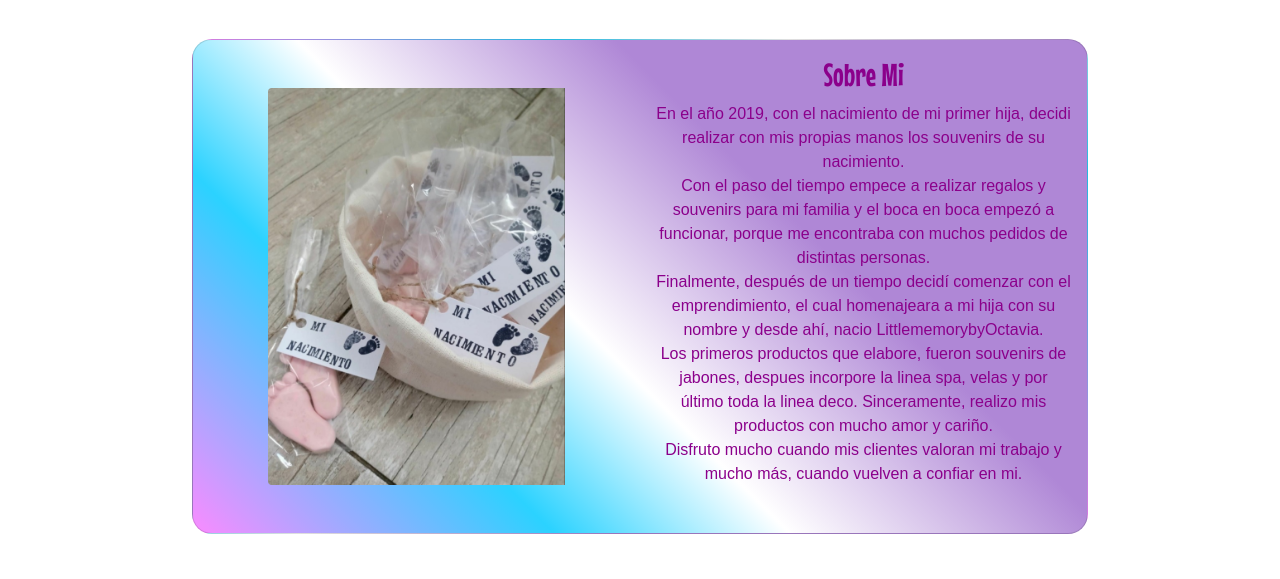
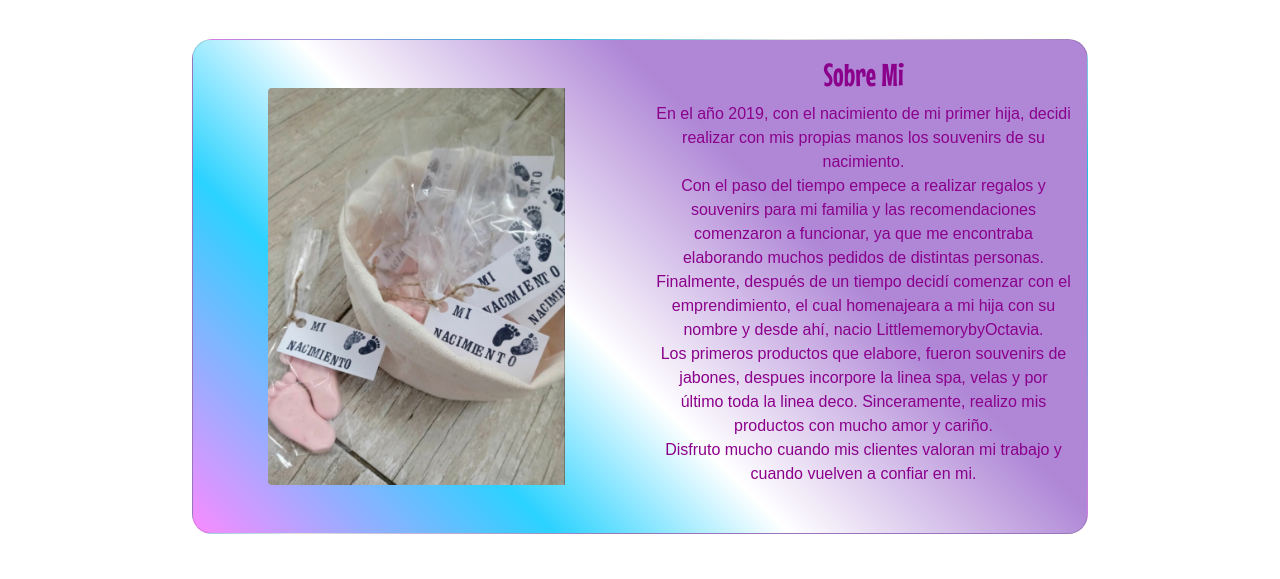
Before and after one commit to dambruosi/CoderEntrega, a plain HTML site: page paginas/sobremi.html in a window 1280 px wide. Shown: the part 191-770 px from the top of the page. Drawn offline with nearby package versions, Linux system fonts and the light colour scheme; a web font is replaced by a local one.

Commit message:
Cambiamos palabras del texto Sobre Mi

```diff
--- a/paginas/sobremi.html
+++ b/paginas/sobremi.html
@@ -71,15 +71,15 @@
                           <p class="text-center">
                             En el año 2019, con el nacimiento de mi primer hija, decidi realizar con mis propias
                             manos los souvenirs de su nacimiento.<br>
-                            Con el paso del tiempo empece a realizar regalos y souvenirs para mi familia y el boca en boca empezó a
-                            funcionar, porque me encontraba con muchos pedidos de distintas personas. <br>
+                            Con el paso del tiempo empece a realizar regalos y souvenirs para mi familia y las recomendaciones comenzaron a funcionar, ya que
+                             me encontraba elaborando muchos pedidos de distintas personas. <br>
                             Finalmente, después de un tiempo decidí comenzar con el emprendimiento, el cual homenajeara a mi hija con su
                             nombre y desde ahí, nacio LittlememorybyOctavia.<br>
                             Los primeros productos que elabore, fueron souvenirs de jabones, despues incorpore la linea spa, velas y por
                             último toda la linea
                             deco.
-                            Sinceramente, realizo mis productos con mucho amor y cariño. <br>Disfruto mucho cuando mis clientes valoran
-                            mi trabajo y mucho más, cuando vuelven a confiar en mi.
+                            Sinceramente, realizo mis productos con mucho amor y cariño.<br>Disfruto mucho cuando mis clientes valoran
+                            mi trabajo y cuando vuelven a confiar en mi.
                           </p>
                   </div>
               </div>
```
Lines whose indentation alone changed are shown as unchanged.
